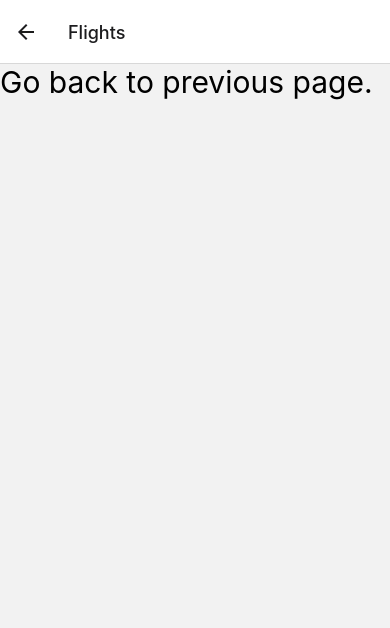
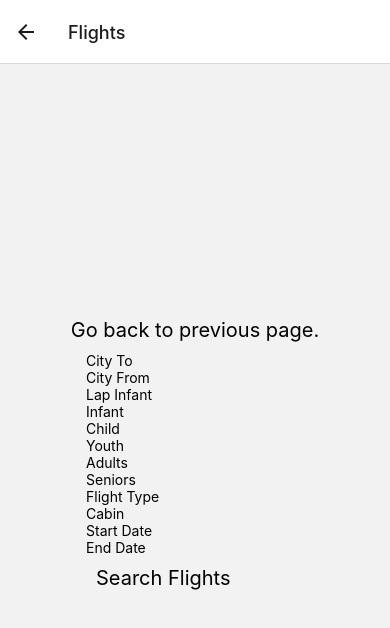
Before and after one commit to somerlillard/HackNCProject, a React Native app: screen /Flights in a window 390 px wide. Shown: the top 628 px of the page. Built offline with nearby package versions, Linux system fonts and the light colour scheme.

Commit message:
progress on app

```diff
--- /dev/null
+++ b/FlightSearchForm.js
@@ -0,0 +1,117 @@
+import React, { useState } from 'react';
+import { View, TextInput, Text, Pressable, StyleSheet } from 'react-native';
+
+export default function FlightSearchForm({ onSearch }) {
+  const [searchParams, setSearchParams] = useState({
+    lapinfant: '',
+    child: '',
+    city2: '',
+    date1: '',
+    flightType: '',
+    adults: '',
+    cabin: '',
+    city1: '',
+    seniors: '',
+    date2: '',
+    youth: '',
+    infant: '',
+
+  });
+
+  const handleInputChange = (param, value) => {
+    setSearchParams({ ...searchParams, [param]: value });
+  };
+
+  const handleSearch = () => {
+    onSearch(searchParams);
+  };
+
+  return (
+    <View>
+      <TextInput
+        placeholder="City To"
+        value={searchParams.city2}
+        onChangeText={(text) => handleInputChange('city2', text)}
+      />
+      <TextInput
+        placeholder="City From"
+        value={searchParams.city1}
+        onChangeText={(text) => handleInputChange('city1', text)}
+      />
+      <TextInput
+        placeholder="Lap Infant"
+        value={searchParams.lapinfant}
+        onChangeText={(text) => handleInputChange('lapinfant', text)}
+      />
+      <TextInput
+        placeholder="Infant"
+        value={searchParams.infant}
+        onChangeText={(text) => handleInputChange('infant', text)}
+      />
+      <TextInput
+        placeholder="Child"
+        value={searchParams.child}
+        onChangeText={(text) => handleInputChange('child', text)}
+      />
+      <TextInput
+        placeholder="Youth"
+        value={searchParams.youth}
+        onChangeText={(text) => handleInputChange('youth', text)}
+      />
+      <TextInput
+        placeholder="Adults"
+        value={searchParams.adults}
+        onChangeText={(text) => handleInputChange('adults', text)}
+      />
+      <TextInput
+        placeholder="Seniors"
+        value={searchParams.seniors}
+        onChangeText={(text) => handleInputChange('seniors', text)}
+      />
+      <TextInput
+        placeholder="Flight Type"
+        value={searchParams.flightType}
+        onChangeText={(text) => handleInputChange('flightType', text)}
+      />
+      <TextInput
+        placeholder="Cabin"
+        value={searchParams.cabin}
+        onChangeText={(text) => handleInputChange('cabin', text)}
+      />
+      <TextInput
+        placeholder="Start Date"
+        value={searchParams.date1}
+        onChangeText={(text) => handleInputChange('date1', text)}
+      />
+      <TextInput
+        placeholder="End Date"
+        value={searchParams.date2}
+        onChangeText={(text) => handleInputChange('date2', text)}
+      />
+      <Pressable onPress={handleSearch}>
+        <Text style={styles.text}>Search Flights</Text>
+      </Pressable>
+    </View>
+  );
+}
+
+const styles = StyleSheet.create({
+  container: {
+    flex: 1,
+    alignItems: 'center',
+    justifyContent: 'center',
+  },
+  text: {
+    fontSize: 20,
+    margin: 10,
+  },
+  flightList: {
+    marginTop: 20,
+  },
+  flightItem: {
+    borderWidth: 1,
+    borderColor: '#ccc',
+    padding: 10,
+    margin: 5,
+  },
+});
--- a/FlightsPage.js
+++ b/FlightsPage.js
@@ -1,18 +1,60 @@
 import React from 'react';
-import { StyleSheet, Text, View, Pressable } from "react-native";
+import { View, Text, StyleSheet, Pressable } from 'react-native';
+import FlightSearchForm from './FlightSearchForm';
 
 export default function FlightsPage({ navigation }) {
-    return (
+    const handleSearch = async (searchParams) => {
+      try {
+        const url = `https://compare-flight-prices.p.rapidapi.com/GetPricesAPI/StartFlightSearch.aspx?lapinfant=${searchParams.lapinfant}&child=${searchParams.child}&city2=${searchParams.city2}&date1=${searchParams.date1}&youth=${searchParams.youth}&flightType=${searchParams.flightType}&adults=${searchParams.adults}&cabin=${searchParams.cabin}&infant=${searchParams.infant}&city1=${searchParams.city1}&seniors=${searchParams.seniors}&date2=${searchParams.date2}`;
+        const options = {
+          method: 'GET',
+          headers: {
+            'X-RapidAPI-Key': 'be9a7e44d3msh273c55870c3cf2ep12d0d8jsn1d52881b89e6',
+            'X-RapidAPI-Host': 'compare-flight-prices.p.rapidapi.com'
+          }
+        };
+
+        const response = await fetch(url, options);
+        if (response.ok) {
+          const result = await response.text();
+          console.log(result);
+        } else {
+          throw new Error('Network response was not ok.');
+        }
+      } catch (error) {
+        console.error('Error fetching data:', error);
+      }
+    };
+
+return (
+      <View style={styles.container}>
         <View>
-            <Pressable onPress = {() => {navigation.goBack()}}>
-                <Text style = {styles.text}>Go back to previous page.</Text>
-            </Pressable>
+          <Pressable onPress={() => { navigation.goBack() }}>
+            <Text style={styles.text}>Go back to previous page.</Text>
+          </Pressable>
         </View>
-    )
-}
+        <FlightSearchForm onSearch={handleSearch} />
+      </View>
+    );
+  }
 
 const styles = StyleSheet.create({
-    text: {
-      fontSize: 30,
-    }
+  container: {
+    flex: 1,
+    alignItems: 'center',
+    justifyContent: 'center',
+  },
+  text: {
+    fontSize: 20,
+    margin: 10,
+  },
+  flightList: {
+    marginTop: 20,
+  },
+  flightItem: {
+    borderWidth: 1,
+    borderColor: '#ccc',
+    padding: 10,
+    margin: 5,
+  },
 });
--- /dev/null
+++ b/HotelSearchForm.js
@@ -0,0 +1,56 @@
+import React, { useState } from 'react';
+import { View, TextInput, Pressable, Text, StyleSheet } from 'react-native';
+
+export default function HotelSearchForm({ onSearch }) {
+  const [searchParams, setSearchParams] = useState({
+    cityName: '',
+    countryName: '',
+  });
+
+  const handleInputChange = (param, value) => {
+    setSearchParams({ ...searchParams, [param]: value });
+  };
+
+  const handleSearch = () => {
+    onSearch(searchParams);
+  };
+
+  return (
+    <View>
+      <TextInput
+        placeholder="City Name"
+        value={searchParams.cityName}
+        onChangeText={(text) => handleInputChange('cityName', text)}
+      />
+      <TextInput
+        placeholder="Country Name"
+        value={searchParams.countryName}
+        onChangeText={(text) => handleInputChange('countryName', text)}
+      />
+       <Pressable onPress={handleSearch}>
+        <Text style={styles.text}>Search</Text>
+      </Pressable>
+    </View>
+  );
+}
+
+const styles = StyleSheet.create({
+    container: {
+      flex: 1,
+      alignItems: 'center',
+      justifyContent: 'center',
+    },
+    text: {
+      fontSize: 20,
+      margin: 10,
+    },
+    flightList: {
+      marginTop: 20,
+    },
+    flightItem: {
+      borderWidth: 1,
+      borderColor: '#ccc',
+      padding: 10,
+      margin: 5,
+    },
+  });
--- a/HotelsPage.js
+++ b/HotelsPage.js
@@ -1,18 +1,51 @@
 import React from 'react';
 import { StyleSheet, Text, View, Pressable } from "react-native";
+import HotelSearchForm from './HotelSearchForm';
 
 export default function HotelsPage({ navigation }) {
-    return (
+  const handleSearch = async (searchParams) => {
+    try {
+      const url = `https://best-booking-com-hotel.p.rapidapi.com/booking/best-accommodation?cityName=${searchParams.cityName}&countryName=${searchParams.countryName}`;
+      const options = {
+        method: 'GET',
+        headers: {
+          'X-RapidAPI-Key': 'be9a7e44d3msh273c55870c3cf2ep12d0d8jsn1d52881b89e6',
+          'X-RapidAPI-Host': 'best-booking-com-hotel.p.rapidapi.com'
+        }
+      };
+
+      const response = await fetch(url, options);
+      if (response.ok) {
+        const result = await response.text();
+        console.log(result);
+      } else {
+        throw new Error('Network response was not ok.');
+      }
+    } catch (error) {
+      console.error('Error fetching data:', error);
+    }
+  };
+
+return (
+      <View style={styles.container}>
         <View>
-            <Pressable onPress = {() => {navigation.goBack()}}>
-                <Text style = {styles.text}>Go back to previous page.</Text>
-            </Pressable>
+          <Pressable onPress={() => { navigation.goBack() }}>
+            <Text style={styles.text}>Go back to previous page.</Text>
+          </Pressable>
         </View>
-    )
+        <HotelSearchForm onSearch={handleSearch} />
+      </View>
+    );
 }
 
 const styles = StyleSheet.create({
-    text: {
-      fontSize: 30,
-    }
+  container: {
+    flex: 1,
+    justifyContent: 'center',
+    alignItems: 'center',
+  },
+  text: {
+    fontSize: 20,
+    margin: 10,
+  }
 });
```
